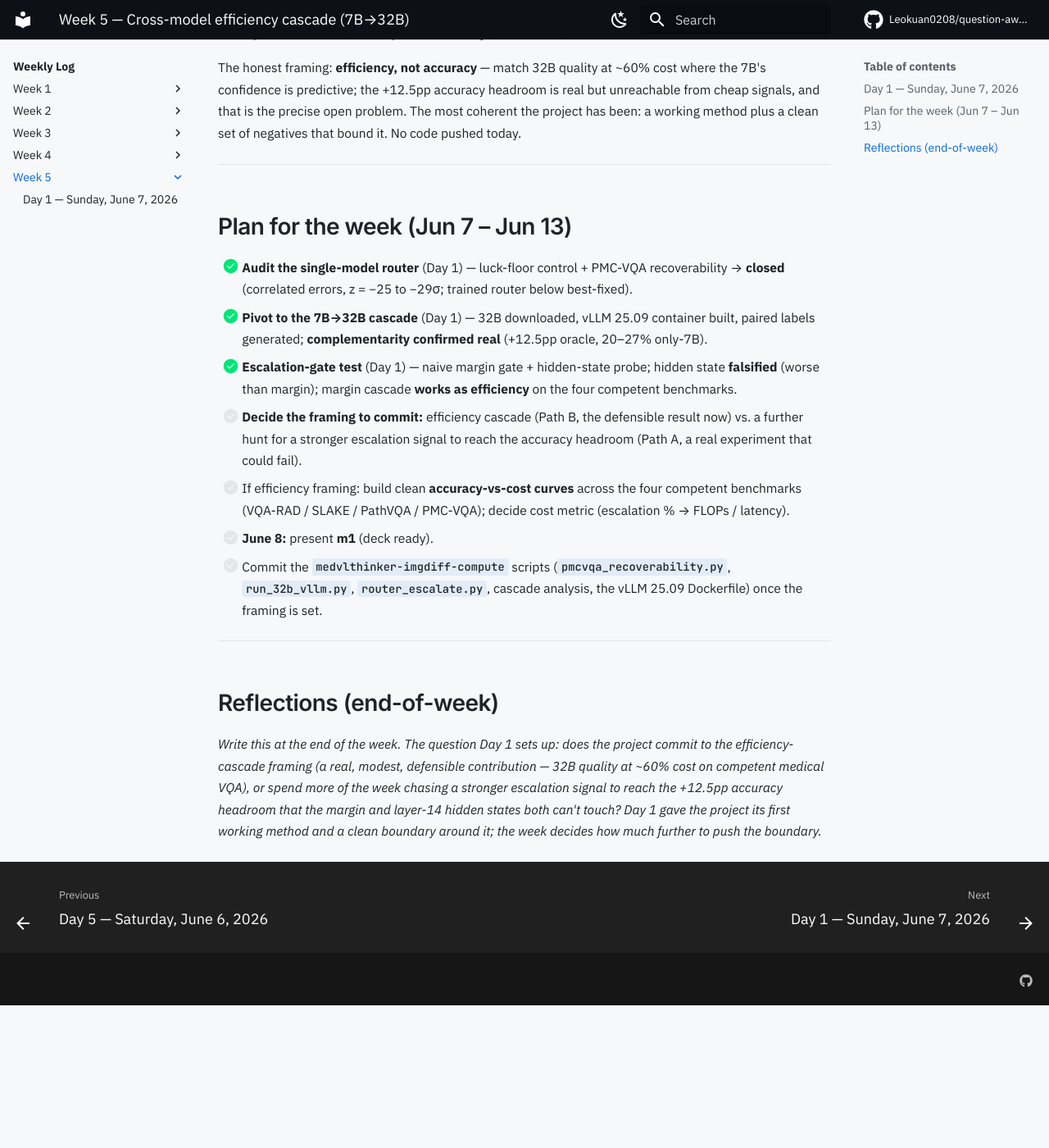
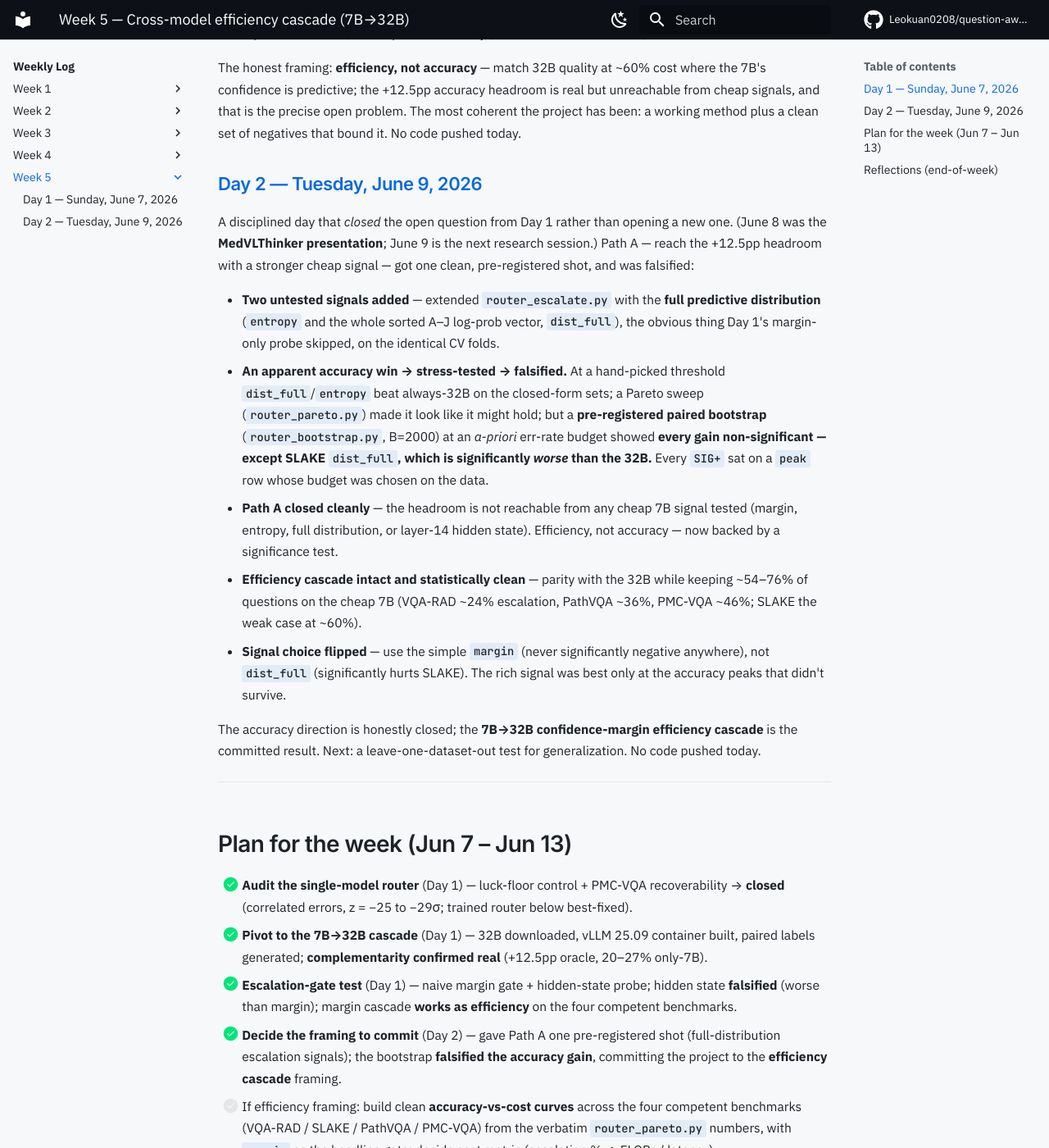
Before and after one commit to Leokuan0208/question-aware-vtp-medvlm, an MkDocs documentation site: the page built from docs/weekly/week-05/index.md, in a window 1280 px wide and 1400 px high, scrolled down 1645 px. Shown: the whole window at 82% size. Built offline with MkDocs 1.6.1 and Material for MkDocs 9.7.7, drawn with Linux system fonts in a browser that asks for light colours; comment, search, counter and statistics services are not loaded; before the commit the page ends 2871 px from its top, so only the background shows below that; some of the changed text lies outside the part shown.

Commit message:
W5 D2 (Jun 9, Day 31): accuracy direction falsified via pre-registered bootstrap, efficiency cascade locked in; fix June 8 presentation m1 -> MedVLThinker
Day 2: gave Path A one clean shot - extended router_escalate.py with full-distribution escalation signals (entropy, dist_full) on identical CV folds. Apparent accuracy win at a hand-picked threshold looked robust on a Pareto sweep (router_pareto.py) but a pre-registered paired bootstrap (router_bootstrap.py, B=2000) at an a-priori err-rate budget falsified it: every err-rate gain ns except SLAKE dist_full (SIG -0.046, worse than 32B); every SIG+ sat on a data-chosen peak row; VQA-RAD positive but ns at n=272. Path A closed - headroom unreachable from any cheap 7B signal. Efficiency cascade intact and significance-backed: parity with 32B keeping ~54-76% on the 7B. Signal choice flipped to the simple margin. Also corrected the record across week-04/week-05: the June 8 presentation was MedVLThinker (the project base-model paper), not m1; m1 remains cited as the test-time-scaling literature in the June 4 analysis.

Site only; no research code pushed.

```diff
--- a/docs/weekly/week-05/index.md
+++ b/docs/weekly/week-05/index.md
@@ -81,6 +81,38 @@ headroom is real but unreachable from cheap signals, and that is the
 precise open problem. The most coherent the project has been: a working
 method plus a clean set of negatives that bound it. No code pushed today.
 
+### [Day 2 — Tuesday, June 9, 2026](day-02.md)
+
+A disciplined day that *closed* the open question from Day 1 rather than
+opening a new one. (June 8 was the **MedVLThinker presentation**; June 9 is the next
+research session.) Path A — reach the +12.5pp headroom with a stronger cheap
+signal — got one clean, pre-registered shot, and was falsified:
+
+- **Two untested signals added** — extended `router_escalate.py` with the
+  **full predictive distribution** (`entropy` and the whole sorted A–J
+  log-prob vector, `dist_full`), the obvious thing Day 1's margin-only probe
+  skipped, on the identical CV folds.
+- **An apparent accuracy win → stress-tested → falsified.** At a hand-picked
+  threshold `dist_full`/`entropy` beat always-32B on the closed-form sets; a
+  Pareto sweep (`router_pareto.py`) made it look like it might hold; but a
+  **pre-registered paired bootstrap** (`router_bootstrap.py`, B=2000) at an
+  *a-priori* err-rate budget showed **every gain non-significant — except
+  SLAKE `dist_full`, which is significantly *worse* than the 32B.** Every
+  `SIG+` sat on a `peak` row whose budget was chosen on the data.
+- **Path A closed cleanly** — the headroom is not reachable from any cheap 7B
+  signal tested (margin, entropy, full distribution, or layer-14 hidden
+  state). Efficiency, not accuracy — now backed by a significance test.
+- **Efficiency cascade intact and statistically clean** — parity with the 32B
+  while keeping ~54–76% of questions on the cheap 7B (VQA-RAD ~24% escalation,
+  PathVQA ~36%, PMC-VQA ~46%; SLAKE the weak case at ~60%).
+- **Signal choice flipped** — use the simple **`margin`** (never significantly
+  negative anywhere), not `dist_full` (significantly hurts SLAKE). The rich
+  signal was best only at the accuracy peaks that didn't survive.
+
+The accuracy direction is honestly closed; the **7B→32B confidence-margin
+efficiency cascade** is the committed result. Next: a leave-one-dataset-out
+test for generalization. No code pushed today.
+
 ---
 
 ## Plan for the week (Jun 7 – Jun 13)
@@ -94,17 +126,22 @@ method plus a clean set of negatives that bound it. No code pushed today.
 - [x] **Escalation-gate test** (Day 1) — naive margin gate + hidden-state
       probe; hidden state **falsified** (worse than margin); margin cascade
       **works as efficiency** on the four competent benchmarks.
-- [ ] **Decide the framing to commit:** efficiency cascade (Path B, the
-      defensible result now) vs. a further hunt for a stronger escalation
-      signal to reach the accuracy headroom (Path A, a real experiment that
-      could fail).
+- [x] **Decide the framing to commit** (Day 2) — gave Path A one
+      pre-registered shot (full-distribution escalation signals); the bootstrap
+      **falsified the accuracy gain**, committing the project to the
+      **efficiency cascade** framing.
 - [ ] If efficiency framing: build clean **accuracy-vs-cost curves** across
-      the four competent benchmarks (VQA-RAD / SLAKE / PathVQA / PMC-VQA);
-      decide cost metric (escalation % → FLOPs / latency).
-- [ ] **June 8:** present **m1** (deck ready).
-- [ ] Commit the `medvlthinker-imgdiff-compute` scripts
-      (`pmcvqa_recoverability.py`, `run_32b_vllm.py`, `router_escalate.py`,
-      cascade analysis, the vLLM 25.09 Dockerfile) once the framing is set.
+      the four competent benchmarks (VQA-RAD / SLAKE / PathVQA / PMC-VQA) from
+      the verbatim `router_pareto.py` numbers, with **`margin`** as the
+      headline gate; decide cost metric (escalation % → FLOPs / latency).
+- [ ] **Leave-one-dataset-out test** (Day 2 → next) — fit the gate on some
+      competent datasets, route a held-out one; the generalization test that
+      turns "a real result on this data" into "a deployable method."
+- [x] **June 8:** presented **MedVLThinker** (the project's base-model paper).
+- [ ] Commit the `medvlthinker-imgdiff-compute` scripts (`router_escalate.py`
+      extended, `router_pareto.py`, `router_bootstrap.py`, plus Day-1's
+      `run_32b_vllm.py` / cascade analysis / vLLM 25.09 Dockerfile) once the
+      LODO result is in.
 
 ---
 
--- a/mkdocs.yml
+++ b/mkdocs.yml
@@ -57,6 +57,7 @@ nav:
       - Week 5:
           - weekly/week-05/index.md
           - weekly/week-05/day-01.md
+          - weekly/week-05/day-02.md
   - Bugs & Issues: bugs.md
   - Resources: resources.md
 
```
Also changed, not shown: docs/weekly/week-04/day-04.md (+20 -20 lines), docs/weekly/week-04/day-05.md (+1 -1 lines), docs/weekly/week-04/index.md (+2 -3 lines), docs/weekly/week-05/day-01.md (+1 -1 lines), docs/weekly/week-05/day-02.md (added, +342 -0 lines), 1 other file.
